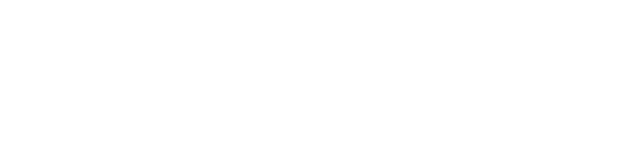
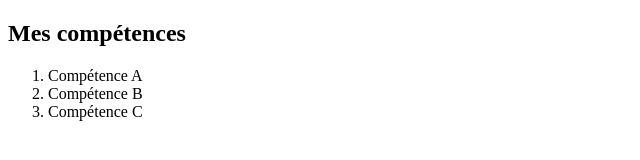
Before and after one commit to nyx-deb/mon-cv, a plain HTML site: page index.html in a window 1280 px wide. Shown: the whole page, without its empty margins (0-640 px from the left). Drawn offline with Linux system fonts and the light colour scheme.

Commit message:
mise en place de la section competences

```diff
--- a/index.html
+++ b/index.html
@@ -7,6 +7,14 @@
     <title>Document</title>
 </head>
 <body>
-
+    <!-- Mes compétences -->
+     <section>
+        <h2>Mes compétences</h2>
+        <ol>
+            <li>Compétence A</li>
+            <li>Compétence B</li>
+            <li>Compétence C</li>
+        </ol>
+     </section>
 </body>
 </html>
```
